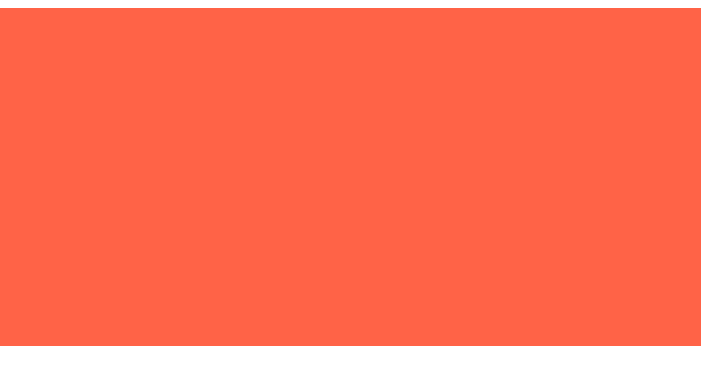
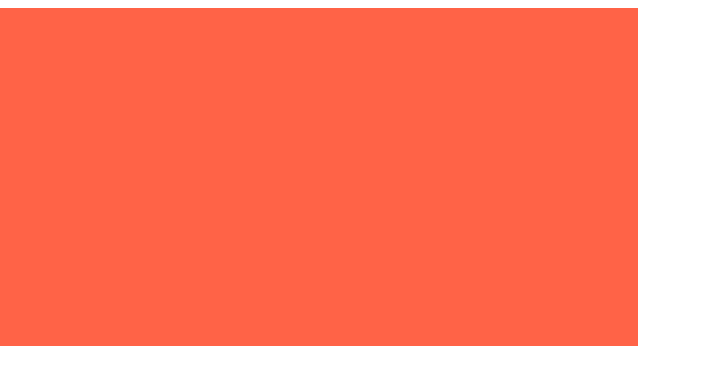
Before and after one commit to slidecode/slide-site, a plain HTML site: page index.html in a window 1280 px wide. Shown: the full height of the page, 571-1280 px from the left. Drawn offline with Linux system fonts and the light colour scheme.

Commit message:
Update index.html

```diff
--- a/index.html
+++ b/index.html
@@ -3,8 +3,10 @@
   <head>
     <style>
       .body{
-      background-color: tomato;
-      color: #240000;
+        background-color: tomato;
+        color: #240000;
+        width: 95%;
+        height: 95%;
       };
     </style>
   </head>
```
